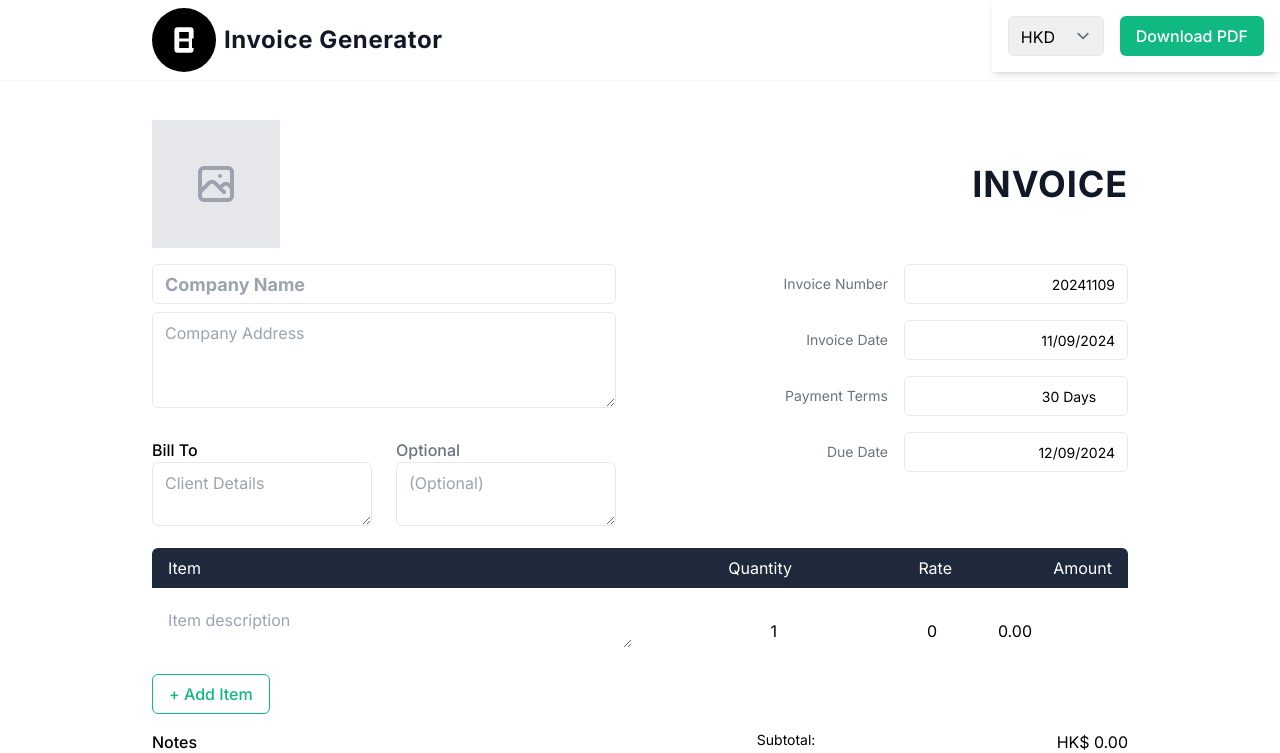
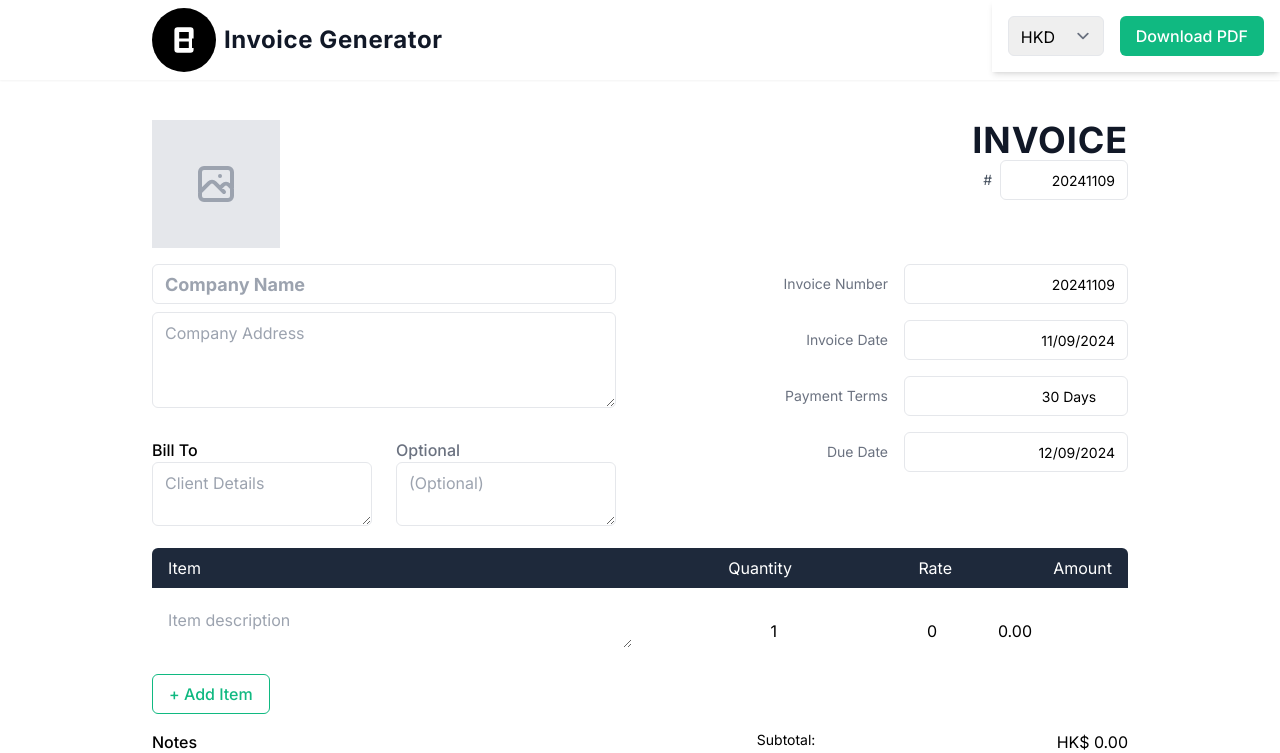
Before and after one commit to dr-data/bolt-generated-invoice-app, a React (Vite) app: page / in a window 1280 px wide. Shown: the top 753 px of the page. Built offline with nearby package versions, Linux system fonts and the light colour scheme.

Commit message:
ok; added optional

```diff
--- a/src/pages/InvoiceGenerator.jsx
+++ b/src/pages/InvoiceGenerator.jsx
@@ -152,12 +152,16 @@ function InvoiceGenerator() {
     // Add invoice title and number
     pdf.setFontSize(24)
     pdf.setFont('helvetica', 'bold')
-    pdf.text('INVOICE', 185, 25, { align: 'right' })
+    pdf.text(`${editableFields.invoiceTitle}`, 185, 25, { align: 'right' })
     pdf.setFontSize(12)
+    pdf.setFont('helvetica', 'normal')
+    pdf.setTextColor(128, 128, 128) // Set gray color
     pdf.text(`#${data.invoiceNumber}`, 185, 35, { align: 'right' })
+
 
     // Add company details
     pdf.setFontSize(12)
+    pdf.setTextColor(0, 0, 0) // Reset to black color
     pdf.setFont('helvetica', 'bold')
     pdf.text(data.companyName, 25, 65)
     pdf.setFont('helvetica', 'normal')
@@ -169,6 +173,7 @@ function InvoiceGenerator() {
 
     // Add invoice details (right-aligned in a group)
     pdf.setFontSize(10)
+    pdf.setTextColor(128, 128, 128) // Set gray color
     const dateX = 140
     const valueX = 185
     const dateFormat = format(data.invoiceDate, 'MMM dd, yyyy')
@@ -184,11 +189,12 @@ function InvoiceGenerator() {
     pdf.text('Due Date:', dateX, 75, { align: 'right' })
     pdf.text(dueDateFormat, dateX + 5, 75)
 
+    pdf.setTextColor(0, 0, 0) // Reset to black color
     // Add Balance Due right after Due Date
     pdf.text('Balance Due:', dateX, 80, { align: 'right' })
     pdf.setFont('helvetica', 'bold')
     pdf.text(`${currency.symbol}${total.toFixed(2)}`, valueX, 80, { align: 'right' })
-    pdf.setFont('helvetica', 'normal')
+    pdf.setFont('helvetica', 'bold')
 
     // Add "Bill To" section
     if (data.billTo) {
@@ -356,7 +362,7 @@ function InvoiceGenerator() {
         </button>
       </div>
 
-      <div className="flex justify-between items-center mt-16">
+      <div className="flex justify-between items-start mt-16">
         <div {...getRootProps()} className="cursor-pointer hover:border-2 hover:border-gray-200 transition-all duration-200">
           <input {...getInputProps()} />
           {logo ? (
@@ -369,11 +375,21 @@ function InvoiceGenerator() {
             </div>
           )}
         </div>
-        <EditableField
-          value={editableFields.invoiceTitle}
-          onSave={(value) => handleEditableFieldChange('invoiceTitle', value)}
-          className="text-4xl font-bold tracking-wide text-gray-900"
-        />
+        <div className="text-right">
+          <EditableField
+              value={editableFields.invoiceTitle}
+              onSave={(value) => handleEditableFieldChange('invoiceTitle', value)}
+              className="text-4xl font-bold tracking-wide text-gray-900 mt-1"
+            />
+          <div className="flex items-center justify-end gap-2">
+            <span className="text-gray-600 text-sm">#</span>
+            <input
+              {...register('invoiceNumber')}
+              className="form-input text-sm text-right w-32"
+            />
+          </div>
+
+        </div>
       </div>
 
       <form onSubmit={handleSubmit(onSubmit)} className="grid grid-cols-2 gap-12">
```
